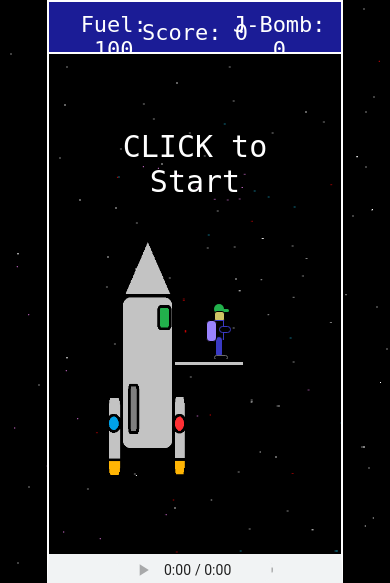
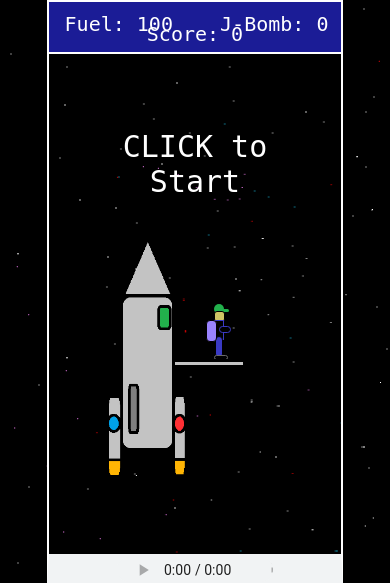
Before and after one commit to michanders/Jetpack-Joel, a PHP site: page / in a window 390 px wide. Shown: the part 50-633 px from the top of the page. Run offline with PHP 8.4, Linux system fonts and the light colour scheme.

Commit message:
scoreboard mobile fix

```diff
--- a/jpjoel.css
+++ b/jpjoel.css
@@ -79,16 +79,16 @@ body {
 	margin: auto;
 	text-align: center;
 	position: relative;
-	width: 110px;
+	width: 120px;
 	height: 30px;
-	bottom: 15px;
+	bottom: 12px;
 	right: 0px;
 	color: white;
-	font-size: 22px;
+	font-size: 20px;
 }
 
 #counter {
-	bottom: 12px;
+	bottom: 10px;
 }
 
 #fueler {
```
